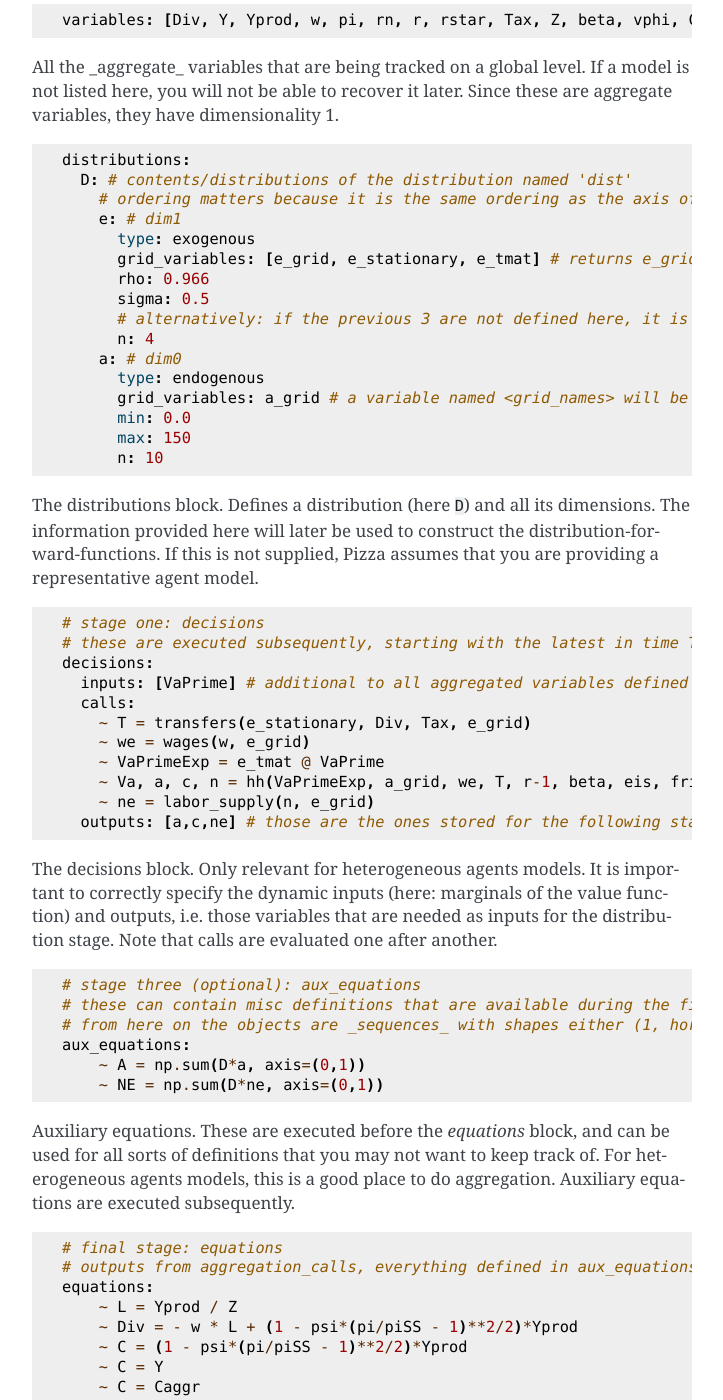
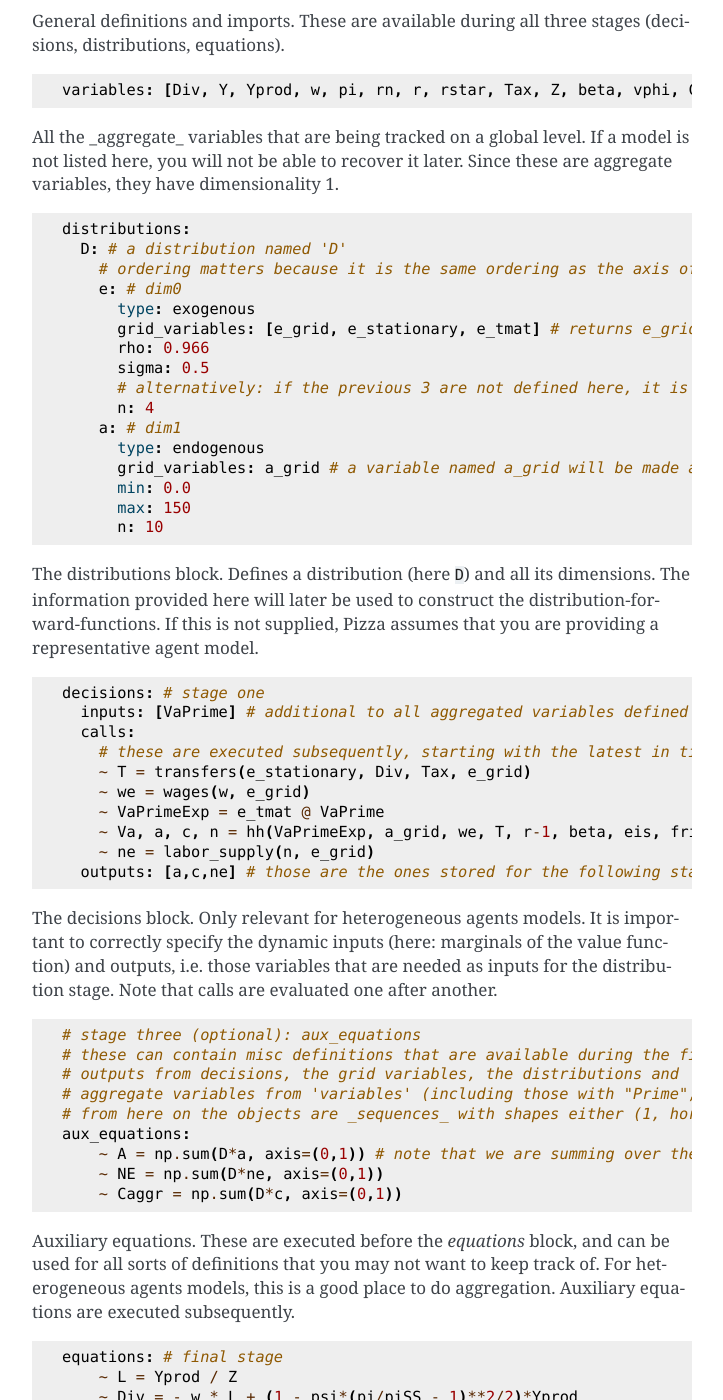
Before and after one commit to gboehl/econpizza, a Sphinx documentation site: the page built from docs/the_yaml.rst, in a window 1280 px wide and 1400 px high, scrolled down 434 px. Shown: the whole window, without its empty margins (388-1111 px from the left). Built offline with Sphinx 7.4.7, drawn with Linux system fonts in a browser that asks for light colours; some of the changed text lies outside the part shown.

Commit message:
fix typos etc.

```diff
--- a/docs/the_yaml.rst
+++ b/docs/the_yaml.rst
@@ -9,11 +9,11 @@
 
     functions_file: '../examples/hank_functions.py'
 
-The relative path to a functions-file, which may provide additional functions.
-
+The relative path to a functions-file, which may provide additional functions. Here the functions ``transfers``, ``wages``, ``hh``, ``labor_supply`` and ``hh_init`` are defined in this file.
 
 .. code-block::
 
+    # these are available during all three stages (decisions, distributions, equations)
     definitions:
         - from numpy import log
         - from jax.experimental.host_callback import id_print as jax_print
@@ -29,18 +29,18 @@
 .. code-block::
 
     distributions:
-      D: # contents/distributions of the distribution named 'dist'
-        # ordering matters because it is the same ordering as the axis of distribution variables
-        e: # dim1
+      D: # a distribution named 'D'
+        # ordering matters because it is the same ordering as the axis of all distribution variables
+        e: # dim0
           type: exogenous
           grid_variables: [e_grid, e_stationary, e_tmat] # returns e_grid, e_stationary, e_tmat
           rho: 0.966
           sigma: 0.5
           # alternatively: if the previous 3 are not defined here, it is assumed that the grid_variables are available during the distribution stage (as an output of 'decisions')
           n: 4
-        a: # dim0
+        a: # dim1
           type: endogenous
-          grid_variables: a_grid # a variable named <grid_names> will be made available during decisions_calls and aggregation_calls
+          grid_variables: a_grid # a variable named a_grid will be made available during decisions calls and distributions calls
           min: 0.0
           max: 150
           n: 10
@@ -66,19 +65,20 @@
 .. code-block::
 
     # stage three (optional): aux_equations
-    # these can contain misc definitions that are available during the final stage. Takes only aggregate variables as inputs
-    # from here on the objects are _sequences_ with shapes either (1, horizon) or (n1, n2, horizon), hence last dimension is the time dimension
+    # these can contain misc definitions that are available during the final stage.
+    # outputs from decisions, the grid variables, the distributions and
+    # aggregate variables from 'variables' (including those with "Prime", "Lag",...) are included by default
+    # from here on the objects are _sequences_ with shapes either (1, horizon) or (n1, n2, horizon). Last dimension is always the time dimension
     aux_equations:
-        ~ A = np.sum(D*a, axis=(0,1))
+        ~ A = np.sum(D*a, axis=(0,1)) # note that we are summing over the first two dimensions e and a, but not the time dimension (dimension 2)
         ~ NE = np.sum(D*ne, axis=(0,1))
+        ~ Caggr = np.sum(D*c, axis=(0,1))
 
 Auxiliary equations. These are executed before the `equations` block, and can be used for all sorts of definitions that you may not want to keep track of. For heterogeneous agents models, this is a good place to do aggregation. Auxiliary equations are executed subsequently.
 
 .. code-block::
 
-    # final stage: equations
-    # outputs from aggregation_calls, everything defined in aux_equations, and those from 'variables' (including those with "Prime", "Lag",...) are included by default, so there should not be a need to define inputs
-    equations:
+    equations: # final stage
         ~ L = Yprod / Z
         ~ Div = - w * L + (1 - psi*(pi/piSS - 1)**2/2)*Yprod
         ~ C = (1 - psi*(pi/piSS - 1)**2/2)*Yprod
```
Also changed, not shown: other parts of docs/the_yaml.rst (+2 -3 lines), 2 other files.
